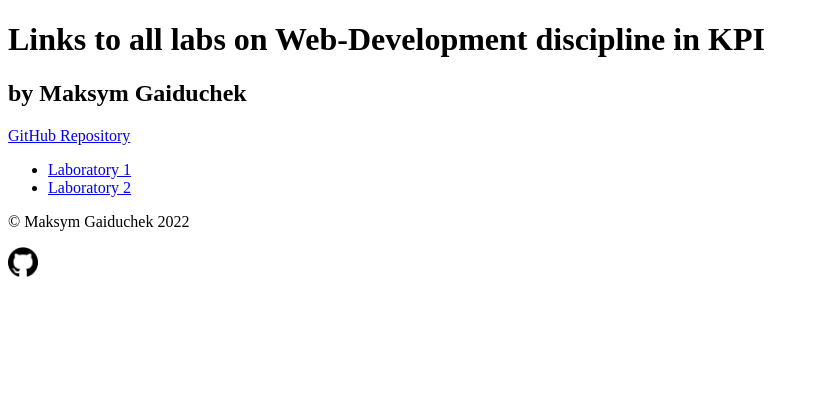
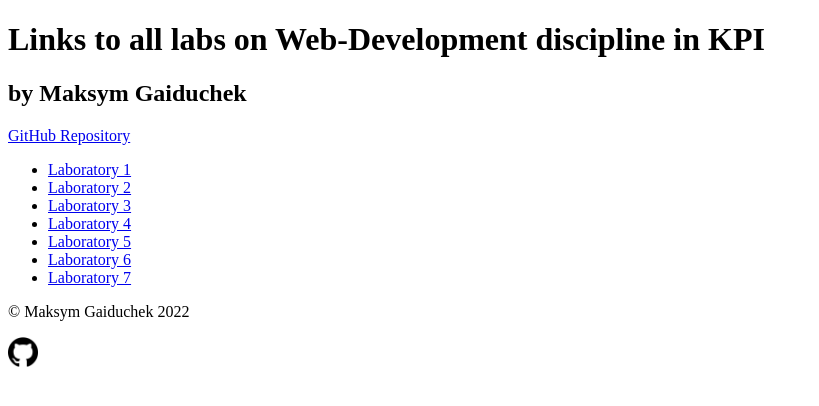
Before and after one commit to maxim-gaiduchek/web-labs, a plain HTML site: page index.html in a window 1280 px wide. Shown: the whole page, without its empty margins (0-819 px from the left). Drawn offline with Linux system fonts and the light colour scheme.

```diff
--- a/index.html
+++ b/index.html
@@ -12,6 +12,11 @@
 <ul>
     <li><a href="./lab1">Laboratory 1</a></li>
     <li><a href="./lab2">Laboratory 2</a></li>
+    <li><a href="./lab3">Laboratory 3</a></li>
+    <li><a href="./lab4">Laboratory 4</a></li>
+    <li><a href="./lab5">Laboratory 5</a></li>
+    <li><a href="./lab6">Laboratory 6</a></li>
+    <li><a href="./lab7">Laboratory 7</a></li>
 </ul>
 
 <footer>
```
Also changed, not shown: 2 other files.
